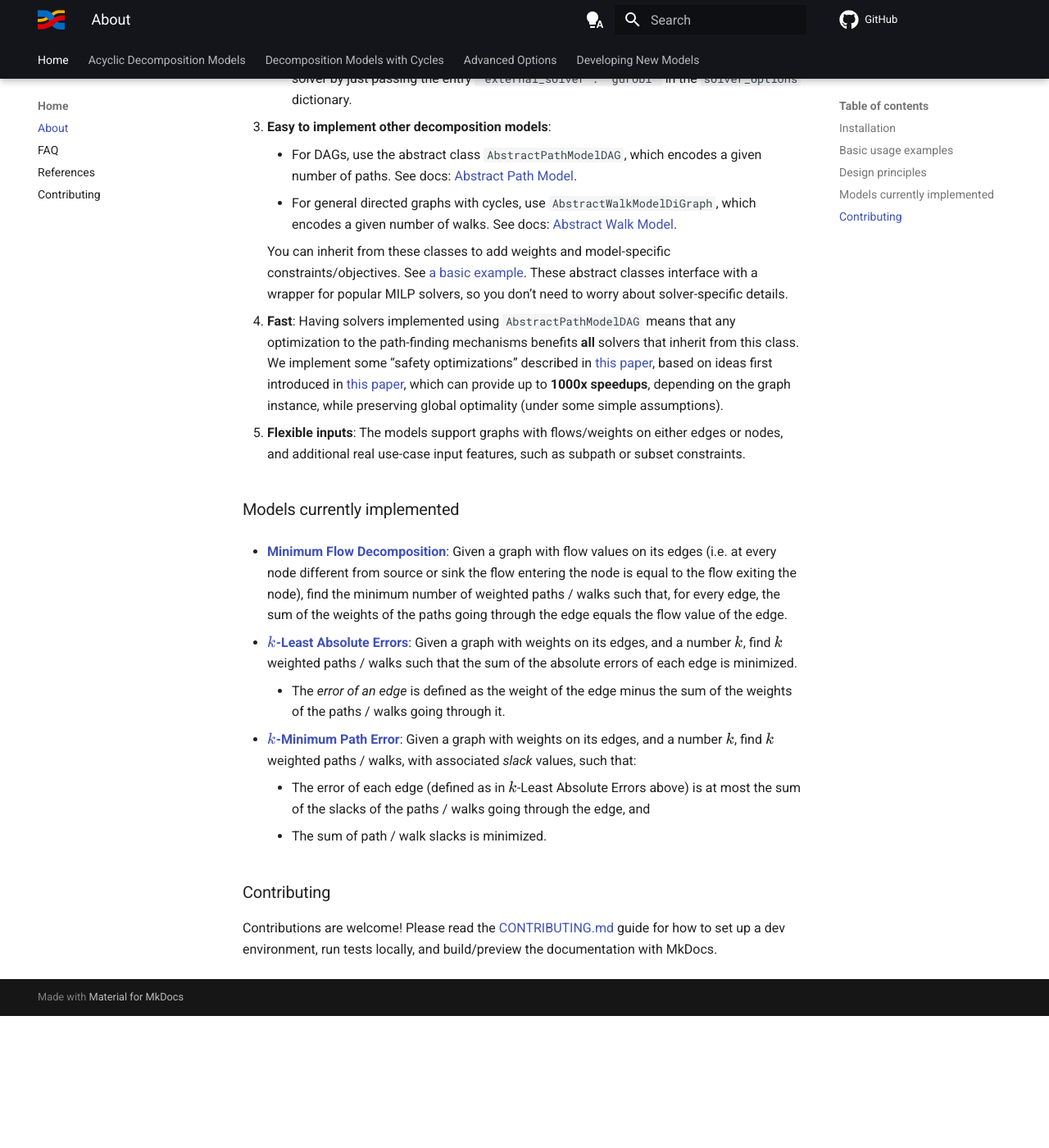
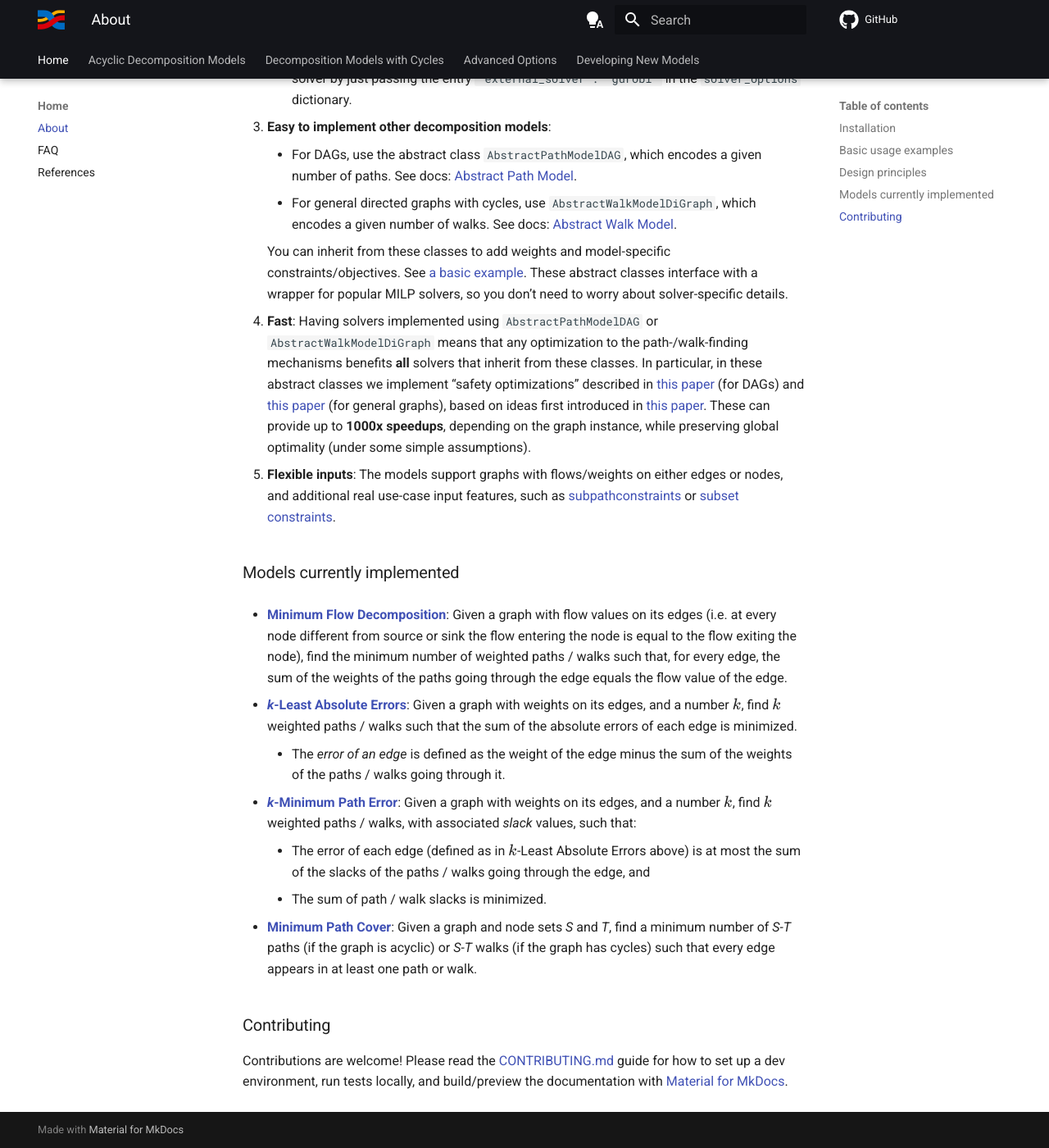
Before and after one commit to algbio/flowpaths, an MkDocs documentation site: the page built from docs/index.md, in a window 1280 px wide and 1400 px high, scrolled down 1744 px. Shown: the whole window at 82% size. Built offline with MkDocs 1.6.1 and Material for MkDocs 9.7.7, drawn with Linux system fonts in a browser that asks for light colours; comment, search, counter and statistics services are not loaded; before the commit the page ends 2983 px from its top, so only the background shows below that; some of the changed text lies outside the part shown.

```diff
--- a/docs/index.md
+++ b/docs/index.md
@@ -74,19 +74,22 @@ if mfd_solver.is_solved():
 
     You can inherit from these classes to add weights and model-specific constraints/objectives. See [a basic example](https://github.com/algbio/flowpaths/blob/main/examples/inexact_flow_solver.py). These abstract classes interface with a wrapper for popular MILP solvers, so you don't need to worry about solver-specific details.
 
-4. **Fast**: Having solvers implemented using `AbstractPathModelDAG` means that any optimization to the path-finding mechanisms benefits **all** solvers that inherit from this class. We implement some "safety optimizations" described in [this paper](https://doi.org/10.4230/LIPIcs.ESA.2025.55), based on ideas first introduced in [this paper](https://doi.org/10.4230/LIPIcs.SEA.2024.14), which can provide up to **1000x speedups**, depending on the graph instance, while preserving global optimality (under some simple assumptions).
+4. **Fast**: Having solvers implemented using `AbstractPathModelDAG` or `AbstractWalkModelDiGraph` means that any optimization to the path-/walk-finding mechanisms benefits **all** solvers that inherit from these classes. In particular, in these abstract classes we implement "safety optimizations" described in [this paper](https://doi.org/10.4230/LIPIcs.ESA.2025.55) (for DAGs) and [this paper](http://arxiv.org/abs/2511.19153) (for general graphs), based on ideas first introduced in [this paper](https://doi.org/10.4230/LIPIcs.SEA.2024.14). These can provide up to **1000x speedups**, depending on the graph instance, while preserving global optimality (under some simple assumptions).
 
-5. **Flexible inputs**: The models support graphs with flows/weights on either edges or nodes, and additional real use-case input features, such as subpath or subset constraints.
+5. **Flexible inputs**: The models support graphs with flows/weights on either edges or nodes, and additional real use-case input features, such as [subpathconstraints](https://algbio.github.io/flowpaths/subpath-constraints.html) or [subset constraints](https://algbio.github.io/flowpaths/subset-constraints.html).
 
 ### Models currently implemented
 - [**Minimum Flow Decomposition**](https://algbio.github.io/flowpaths/minimum-flow-decomposition.html): Given a graph with flow values on its edges (i.e. at every node different from source or sink the flow entering the node is equal to the flow exiting the node), find the minimum number of weighted paths / walks such that, for every edge, the sum of the weights of the paths going through the edge equals the flow value of the edge.
 
-- [**$k$-Least Absolute Errors**](https://algbio.github.io/flowpaths/k-least-absolute-errors.html): Given a graph with weights on its edges, and a number $k$, find $k$ weighted paths / walks such that the sum of the absolute errors of each edge is minimized.
+- [**_k_-Least Absolute Errors**](https://algbio.github.io/flowpaths/k-least-absolute-errors.html): Given a graph with weights on its edges, and a number $k$, find $k$ weighted paths / walks such that the sum of the absolute errors of each edge is minimized.
     - The *error of an edge* is defined as the weight of the edge minus the sum of the weights of the paths / walks going through it.
-- [**$k$-Minimum Path Error**](https://algbio.github.io/flowpaths/k-min-path-error.html): Given a graph with weights on its edges, and a number $k$, find $k$ weighted paths / walks, with associated *slack* values, such that:
+
+- [**_k_-Minimum Path Error**](https://algbio.github.io/flowpaths/k-min-path-error.html): Given a graph with weights on its edges, and a number $k$, find $k$ weighted paths / walks, with associated *slack* values, such that:
     - The error of each edge (defined as in $k$-Least Absolute Errors above) is at most the sum of the slacks of the paths / walks going through the edge, and
     - The sum of path / walk slacks is minimized.
 
+- [**Minimum Path Cover**](https://algbio.github.io/flowpaths/minimum-path-cover.html): Given a graph and node sets _S_ and _T_, find a minimum number of _S-T_ paths (if the graph is acyclic) or _S-T_ walks (if the graph has cycles) such that every edge appears in at least one path or walk.
+
 ### Contributing
 
-Contributions are welcome! Please read the [CONTRIBUTING.md](contributing.md) guide for how to set up a dev environment, run tests locally, and build/preview the documentation with MkDocs.
+Contributions are welcome! Please read the [CONTRIBUTING.md](https://github.com/algbio/flowpaths/blob/main/CONTRIBUTING.md) guide for how to set up a dev environment, run tests locally, and build/preview the documentation with [Material for MkDocs](https://squidfunk.github.io/mkdocs-material/).
--- a/mkdocs.yml
+++ b/mkdocs.yml
@@ -6,7 +6,6 @@ nav:
     - About: index.md
     - FAQ: faq.md
     - References: references.md
-    - Contributing: contributing.md
   - Acyclic Decomposition Models:
     - Minimum Flow Decomposition: minimum-flow-decomposition.md
     - $k$-Flow Decomposition: k-flow-decomposition.md
```
Also changed, not shown: other parts of docs/index.md (+1 -1 lines), README.md (+3 -3 lines), docs/contributing.md (deleted, +0 -9 lines).
